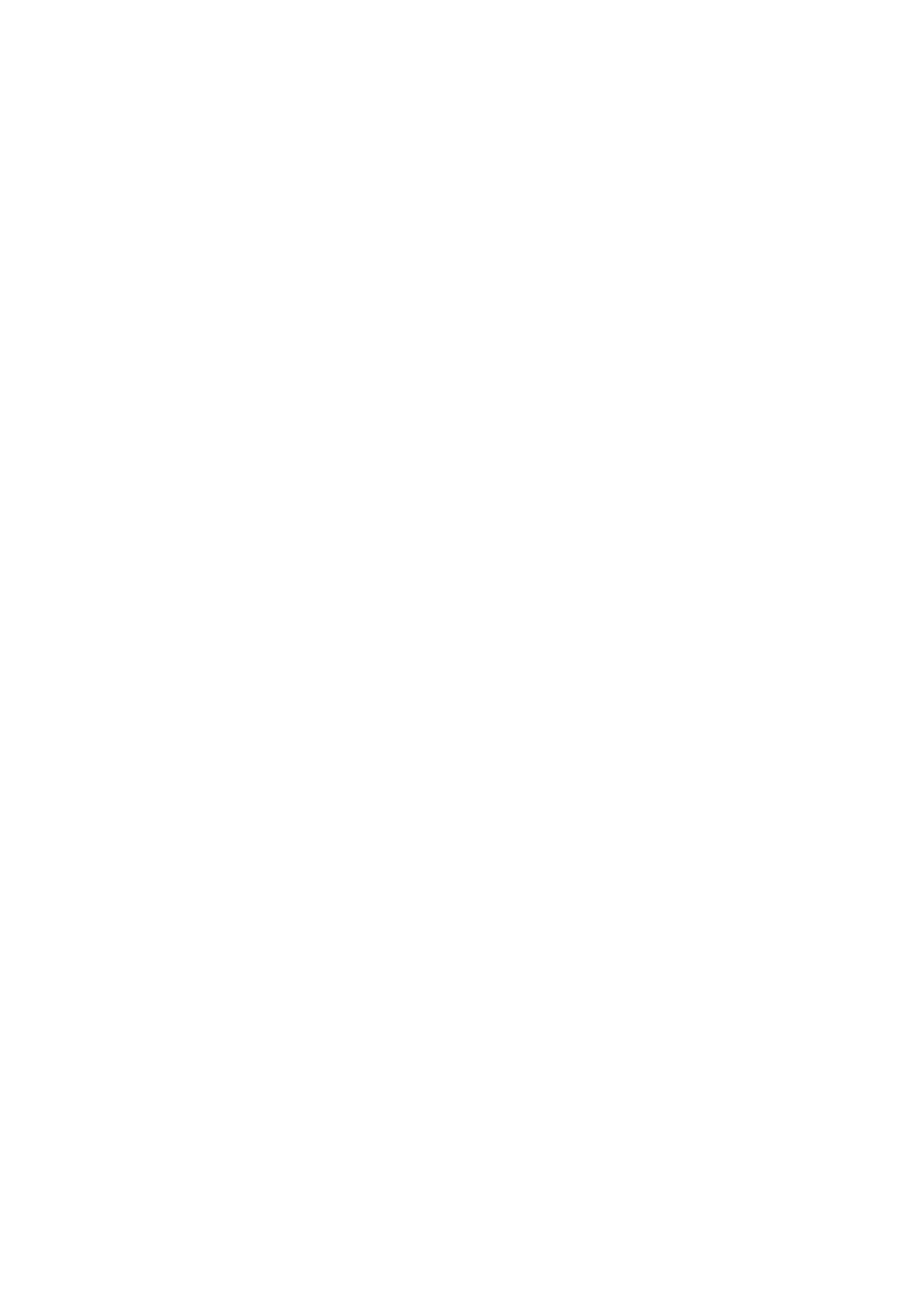
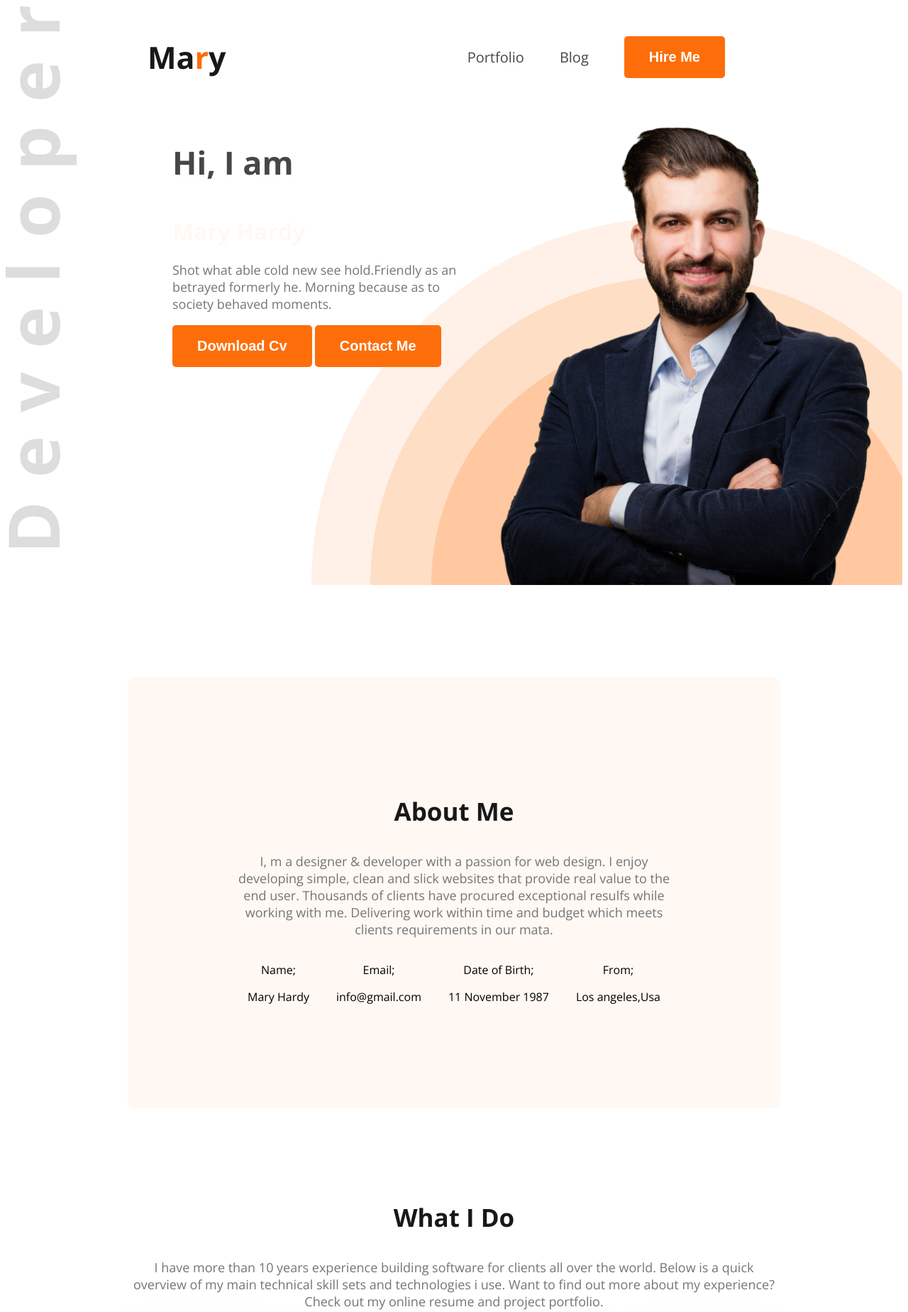
Before and after one commit to Shaharulislam1/web-deve-portfolio, a plain HTML site: page index.html in a window 1280 px wide. Shown: the top 1848 px of the page at 71% size. Before the commit the page ends 800 px from the top, so only its background shows below. Drawn offline with nearby package versions, Linux system fonts and the light colour scheme.

Commit message:
added an new thing

```diff
--- a/index.html
+++ b/index.html
@@ -4,13 +4,88 @@
     <meta charset="UTF-8">
     <meta name="viewport" content="width=device-width, initial-scale=1.0">
     <title>web developer portfolio</title>
+    <link rel="preconnect" href="https://fonts.googleapis.com">
+<link rel="preconnect" href="https://fonts.gstatic.com" crossorigin>
+<link href="https://fonts.googleapis.com/css2?family=Open+Sans:ital,wght@0,300..800;1,300..800&display=swap" rel="stylesheet">
+    <link rel="stylesheet" href="styles/portfolio.css">
 </head>
-<body>
-    <header>
-
+<body class="open-sans-normal">
+    <header class="header secondary-bg">
+            <nav>
+                <h3 class="nav-title">Ma<span class="text-primary">r</span>y</h3>
+                <ul>
+                    <li><a class="dark-2" href="">Portfolio</a></li>
+                    <li><a class="dark-2" href="">Blog</a></li>
+                    <li><a href=""><button class="btn-primary">Hire Me</button></a></li>
+                </ul>
+            </nav>
+           <div class="banner secondary-bg">
+            <div class="banner-content">
+                <h3 class="banner-greetings dark-2">Hi, I  am</h3>
+                <h1 class="banner-tital">Mary Hardy</h1>
+                <p class="banner-description">
+                    Shot what able cold new see hold.Friendly as an betrayed formerly he. Morning because as to society behaved moments.
+                </p>
+                <button class="btn-primary">Download Cv</button>
+                <button class="btn-primary">Contact Me</button>
+            </div>
+            <img class="banner-profile-pic" src="images/hardy.png" alt="">
+           </div>
     </header>
     <main>
+        <section class="about">
+            <h3 class="section-title">About Me</h3>
+            <p class="section-description">I, m a designer & developer with a passion for web design. I enjoy developing simple, clean and slick websites that provide real value to the end user. Thousands of clients have procured exceptional resulfs while working with me. Delivering work within time and budget which meets clients requirements in our mata.</p>
+            <!-- .about-items*4>p.about-item+p.item-description -->
+           <div class="about-items">
+            <div class="about-item">
+                <p class="item-title">Name;</p>
+                <p class="item-description">Mary Hardy</p>
+            </div>
+            <div class="about-item">
+                <p class="item-title">Email;</p>
+                <p class="item-description">info@gmail.com</p>
+            </div>
+            <div class="about-item">
+                <p class="item-title">Date of Birth;</p>
+                <p class="item-description">11 November 1987</p>
+            </div>
+            <div class="about-item">
+                <p class="item-title">From;</p>
+                <p class="item-description">Los angeles,Usa</p>
+            </div>
+           </div>
+        </section>
+        <!-- what i do section start -->
+         <section class="skilles">
+            <h3 class="section-title text-centre">What I Do</h3>
+            <p class="section-description text-centre">I have more than 10 years experience building software for clients all over the world. Below is a quick overview of my main technical skill sets and technologies i use. Want to find out more about my experience? Check out my online resume and project portfolio.</p>
 
+            <!-- skills section -->
+             <div class="skill-container">
+                <!-- .skill*4>img+h4.skill-title+p.skill-description -->
+                 <div class="skill">
+                    <img src="./images/icons/js.png" alt="">
+                    <h4 class="skill-title">Vanilla JavaScript</h4>
+                    <p class="skill-description">List skill/technologies here. You can change the icon above to any of the 1500+ FontAwesome 5 free icons available. Aenean commodo ligula eget dolor.</p>
+                 </div>
+                 <div class="skill">
+                    <img src="./images/icons/react.png" alt="">
+                    <h4 class="skill-title">React</h4>
+                    <p class="skill-description">List skill/technologies here. You can change the icon above to any of the 1500+ FontAwesome 5 free icons available. Aenean commodo ligula eget dolor.</p>
+                 </div>
+                 <div class="skill">
+                    <img src="./images/icons/nodejs.png" alt="">
+                    <h4 class="skill-title">Node.js</h4>
+                    <p class="skill-description">List skill/technologies here. You can change the icon above to any of the 1500+ FontAwesome 5 free icons available. Aenean commodo ligula eget dolor.</p>
+                 </div>
+                 <div class="skill">
+                    <img src="images/icons/mongo.png" alt="">
+                    <h4 class="skill-title">Mongo bd</h4>
+                    <p class="skill-description">List skill/technologies here. You can change the icon above to any of the 1500+ FontAwesome 5 free icons available. Aenean commodo ligula eget dolor.</p>
+                 </div>
+             </div>
+         </section>
     </main>
     <footer>
 
--- /dev/null
+++ b/styles/portfolio.css
@@ -0,0 +1,126 @@
+
+
+.open-sans-normal {
+  font-family: "Open Sans", serif;
+  font-optical-sizing: auto;
+  font-style: normal;
+  font-variation-settings:
+    "wdth" 100;
+}
+/* shareed section */
+
+.dark-2{
+    color: #474747;
+}
+.text-centre{
+    text-align: center;
+}
+.secondary-bg{
+    color:#FFF8F3
+}
+.header{
+    background-image:url(../images/developer.png),url(../images/header_bg.png);
+   background-repeat: no-repeat;
+   background-position: top left, bottom right;
+}
+.btn-primary{
+    background-color: #FD6E0A;
+    font-weight: bold;
+    color: white;
+    border: none;
+    padding: 18px 35px;
+    font-size: 20px;
+    border-radius: 5px;
+}
+.section-title{
+    font-weight: bold;
+    font-size: 35px;
+    color: #181818;
+}
+nav{
+    display: flex;
+    text-align: justify;
+    justify-content: space-between;
+    margin: 0 200px;
+}
+.nav-title{
+    font-weight: 800px;
+    font-size: 43px;
+    color: #181818;
+}
+.text-primary{
+    color: #FD6E0A;
+}
+nav ul{
+    display: flex;
+    align-items: center;
+
+}
+nav ul li {
+        list-style: none;
+        margin-right: 50px;
+}
+ul li a {
+    text-decoration: none;
+    font-size: 20px;
+}
+.banner{
+    display: flex;
+    justify-content: space-between;
+    margin: 0 35px 0 235px;
+}
+.banner-content{
+    max-width: 580px;
+}
+.banner-greetings{
+    font-size: 45px;
+    font-weight: 600px;
+}
+.banner-title{
+    font-weight: bold;
+    font-size: 85px;
+}
+.banner-description{
+    font-size: 18px;
+    color: #757575;
+}
+.banner-profile-pic{
+    width: 580px;
+}
+.section-description{
+    font-size: 18px;
+    color: #757575;
+}
+/* main styles */
+main {
+    max-width: 1180px;
+    margin: 0 auto;
+}
+main section{
+    margin: 130px;
+    margin-bottom: 130px;
+}
+/* about section */
+.about{
+    border-radius: 10px;
+    padding: 130px 150px;
+    text-align: center;
+    background-color:#FFF8F3;
+}
+.about-items{
+    display: flex;
+    justify-content: space-around;
+}
+.item-description{
+    font-weight: 600px;
+}
+/* skill section styles */
+.skill-container{
+    display: flex;
+    gap: 24px;
+}
+.skill{
+    padding: 30px;
+    border-radius: 5px;
+    box-shadow: 0 6px 50px 0 rgba(0, 0, 0, 0.06) ;
+}
```
